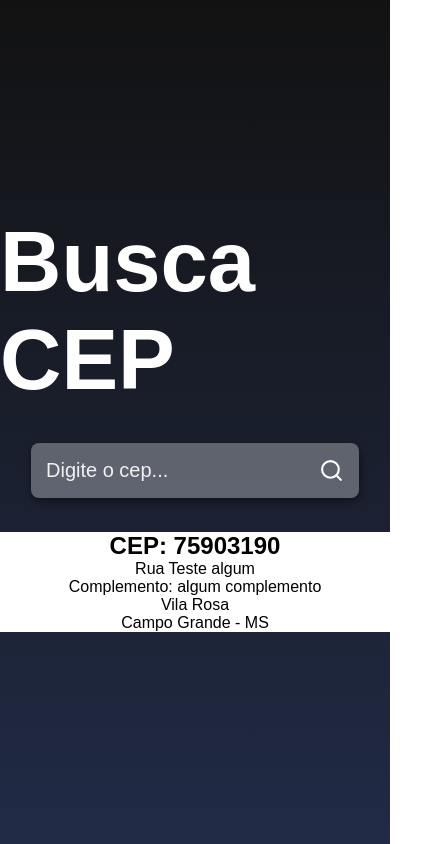
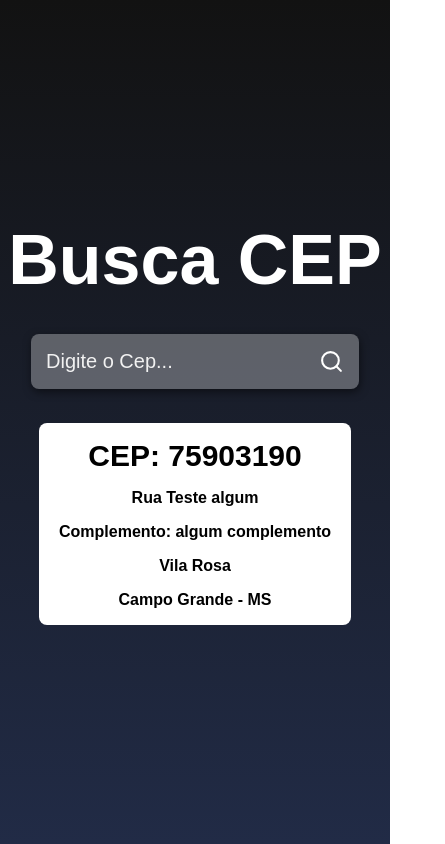
Before and after one commit to freaklucas/busca, a React (Create React App) app: page / in a window 390 px wide. Shown: the whole page, 445 px wide, since content can reach past the window. Built offline with nearby package versions, Linux system fonts and the light colour scheme.

Commit message:
style ok

```diff
--- a/src/App.js
+++ b/src/App.js
@@ -6,7 +6,7 @@ function App() {
     <div className="container">
       <h1 className="title">Busca CEP</h1>
       <div className="containerInput">
-        <input type="text" placeholder="Digite o cep..." />
+        <input type="text" placeholder="Digite o Cep..." />
         <button className="buttonSearch">
           <FiSearch size={25} color="#FFF" />
         </button>
--- a/src/styles.css
+++ b/src/styles.css
@@ -67,3 +67,27 @@
     width: 500px;
     border-radius: 8px;
 }
+
+.main h2 {
+    margin: 16px 0;
+    font-size: 39px;
+}
+
+.main span {
+    margin-bottom: 16px;
+    font-weight: bold;
+}
+
+@media (max-width: 620px) {
+    .title {
+        font-size: 70px;
+    }
+
+    .main h2 {
+        font-size: 30px;
+    }
+
+    .main {
+        width: 80%;
+    }
+}
```
